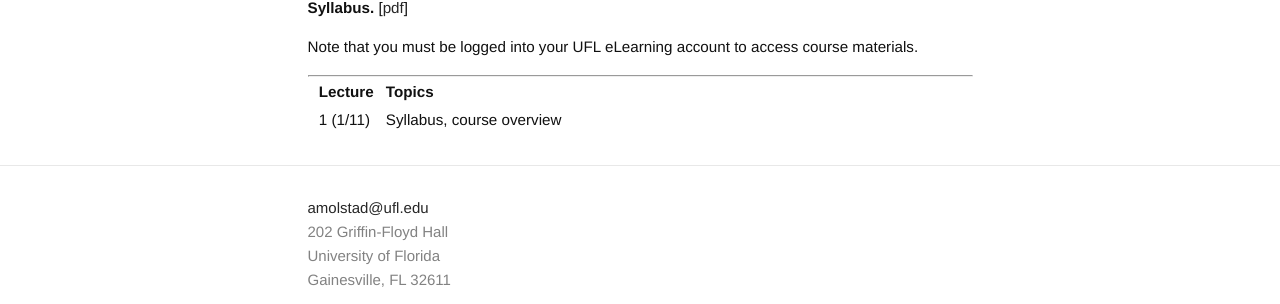
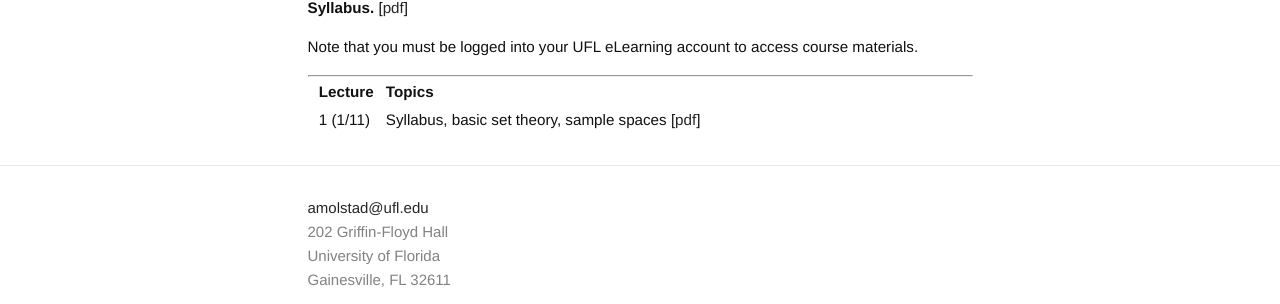
Before and after one commit to ajmolstad/ajmolstad.github.io, a Jekyll site: the page built from S21_STA4321.md, in a window 1280 px wide. Shown: the part 201-505 px from the top of the page. Built offline with Jekyll 4.4.1, drawn with Linux system fonts in a browser that asks for light colours.

Commit message:
Update S21_STA4321.md

```diff
--- a/S21_STA4321.md
+++ b/S21_STA4321.md
@@ -16,4 +16,4 @@ Note that you must be logged into your UFL eLearning account to access course ma
 ---------------
 
 ||  **Lecture** ||  **Topics**  ||
-|| 1 (1/11)  || Syllabus, course overview ||
+|| 1 (1/11)  || Syllabus, basic set theory, sample spaces [[pdf](https://ufl.instructure.com/files/56130636/download?download_frd=1)] ||
```
